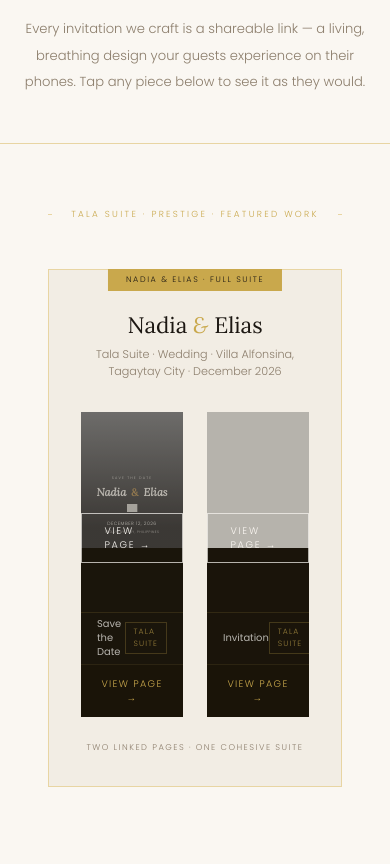
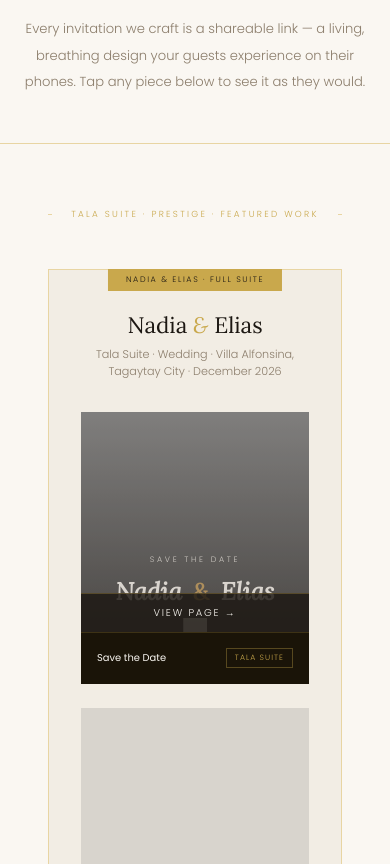
Before and after one commit to talainvites-design/talainvites, a plain HTML site: page portfolio.html in a window 390 px wide. Shown: the part 233-1097 px from the top of the page. Drawn offline with Linux system fonts and the light colour scheme; a script that the page names is missing.

Commit message:
UI Fixes

```diff
--- a/css/styles.css
+++ b/css/styles.css
@@ -993,3 +993,78 @@
 
 /* ── Portfolio: Remove hover overlay entirely ── */
 .suite-card-overlay { display: none !important; }
+
+
+
+/* ============================================================
+   UX FIXES — Round 4
+   ============================================================ */
+
+/* ── 1. Homepage/Portfolio: Move overlay label to bottom of card ── */
+.inv-card-click-overlay {
+  align-items:     flex-end;
+  justify-content: center;
+  padding-bottom:  1rem;
+}
+.inv-card-click-overlay-label {
+  background: rgba(28,23,18,0.75);
+  padding: 0.5rem 1.2rem;
+}
+
+/* On mobile — pin label to bottom, full width */
+@media (max-width: 768px) {
+  .inv-card-click-overlay {
+    background: rgba(28,23,18,0.15);
+    align-items: flex-end;
+    padding-bottom: 0;
+  }
+  .inv-card-click-overlay-label {
+    width:       100%;
+    text-align:  center;
+    background:  rgba(28,23,18,0.82);
+    padding:     0.75rem 1rem;
+    border:      none;
+    border-top:  0.5px solid rgba(201,168,76,0.3);
+    font-size:   0.62rem;
+    opacity:     1;
+    transform:   none;
+  }
+}
+
+/* ── 2. Portfolio: Suite cards — stack on mobile, full width ── */
+@media (max-width: 768px) {
+  .suite-cards {
+    grid-template-columns: 1fr !important;
+    gap: 1rem;
+  }
+
+  /* Shorter card on mobile — landscape-ish rectangle */
+  .suite-card-preview {
+    height: 220px !important;
+  }
+
+  /* Hide the separate meta bar + view btn on mobile —
+     the click overlay label handles it */
+  .suite-card-meta   { display: none; }
+  .suite-card-view-btn { display: none; }
+
+  /* Portfolio suite showcase padding tighter on mobile */
+  .suite-showcase { padding: 1.2rem; }
+  .suite-showcase-title h2 { font-size: 1.3rem; }
+  .suite-showcase-title p  { font-size: 0.68rem; }
+}
+
+/* ── 3. Pricing: Force single column on mobile ── */
+@media (max-width: 768px) {
+  .pricing-grid {
+    grid-template-columns: 1fr !important;
+    max-width: 420px !important;
+    margin: 0 auto !important;
+  }
+  .p-card.featured { order: -1; }
+}
+
+@media (max-width: 480px) {
+  .pricing-grid { max-width: 100% !important; }
+  .p-card { padding: 1.8rem 1.4rem; }
+}
```
